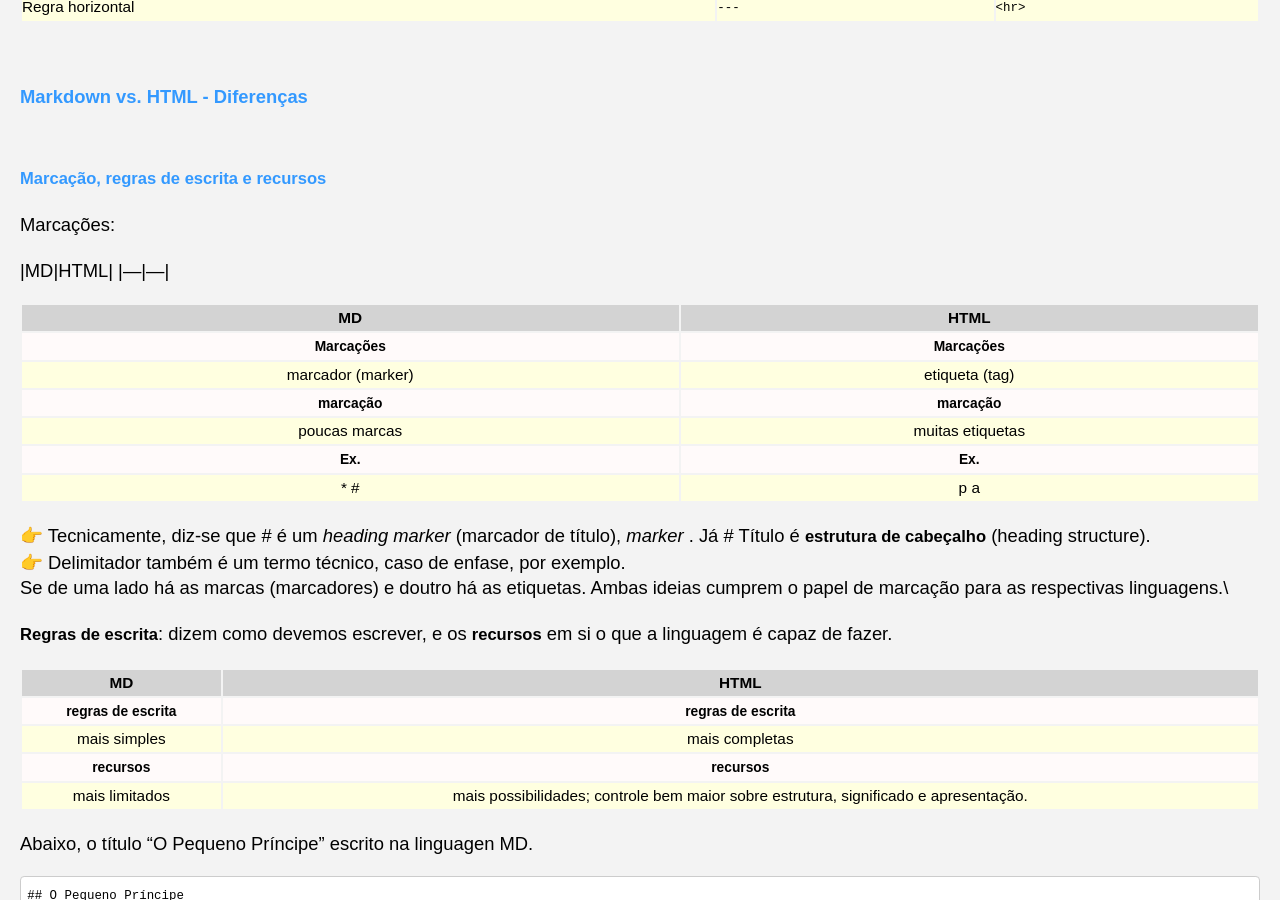
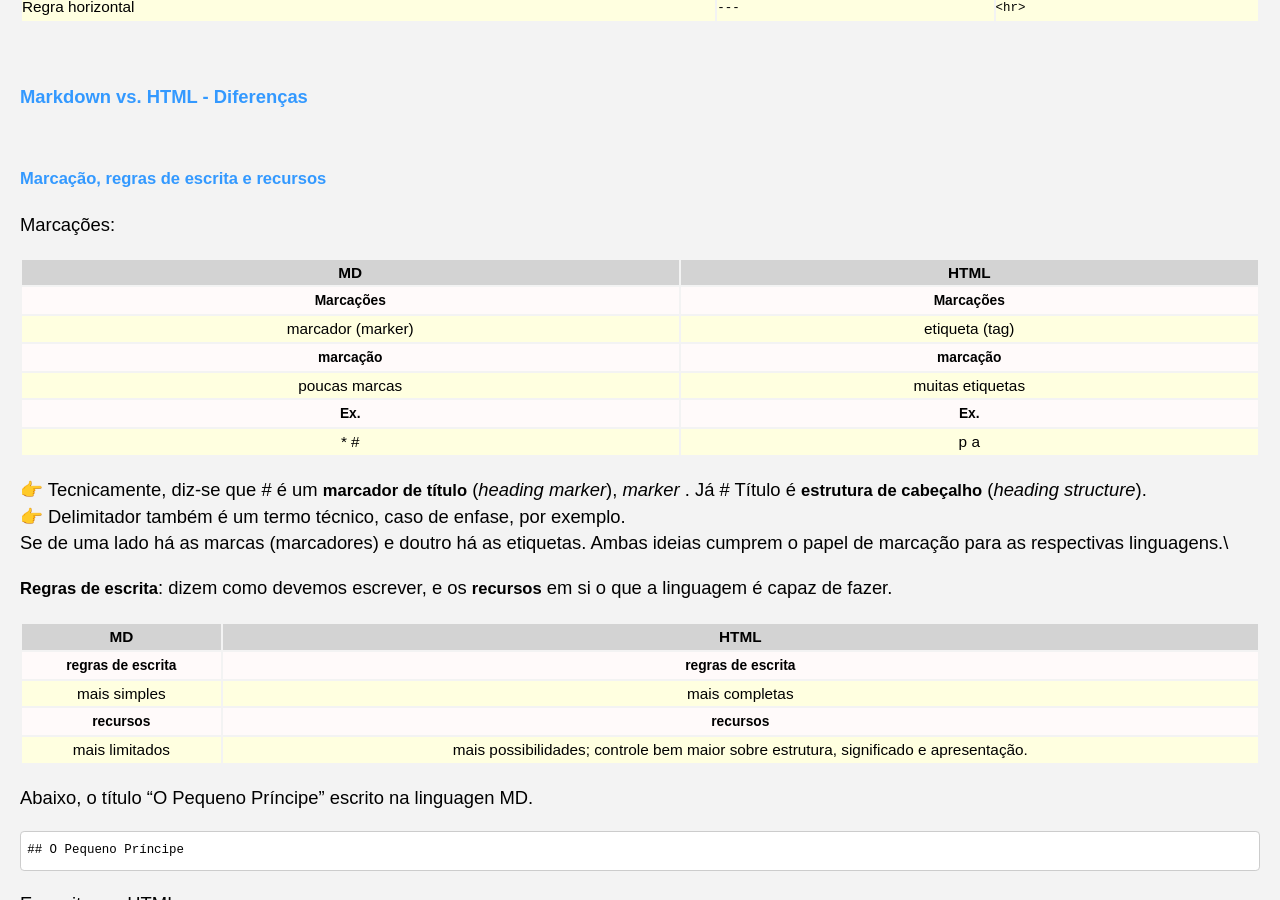
Before and after one commit to Joesynth/joesynth.github.io, a Jekyll site: the page built from _posts/2021-11-27-tutorial-markdown.md, in a window 1280 px wide and 900 px high, scrolled down 18987 px. Built offline with Jekyll 4.4.1, drawn with Linux system fonts in a browser that asks for light colours.

Commit message:
tret
tre

```diff
--- a/_posts/2021-11-27-tutorial-markdown.md
+++ b/_posts/2021-11-27-tutorial-markdown.md
@@ -838,13 +838,10 @@ Ou seja, recursos de formatação/diagramação espacial do conteúdo, em um ní
 
 Marcações:
 
-|MD|HTML|
-|---|---|
-
 
 
 |MD| HTML|
-|:--:|:--:|
+|:---:|:---:|
 |**Marcações**|**Marcações**|
 |marcador (marker)|etiqueta (tag)|
 |**marcação**|**marcação**|
@@ -853,7 +850,7 @@ Marcações:
 | * # |p a|
 
 
-👉️ Tecnicamente, diz-se que # é um *heading marker* (marcador de título), *marker* . Já # Título é **estrutura de cabeçalho** (heading structure).\
+👉️ Tecnicamente, diz-se que # é um **marcador de título** (*heading marker*), *marker* . Já # Título é **estrutura de cabeçalho** (*heading structure*).\
 👉️ Delimitador também é um termo técnico, caso de enfase, por exemplo.\
 Se de uma lado há as marcas (marcadores) e doutro há as etiquetas. Ambas ideias cumprem o papel de marcação para as respectivas linguagens.\
 
```
